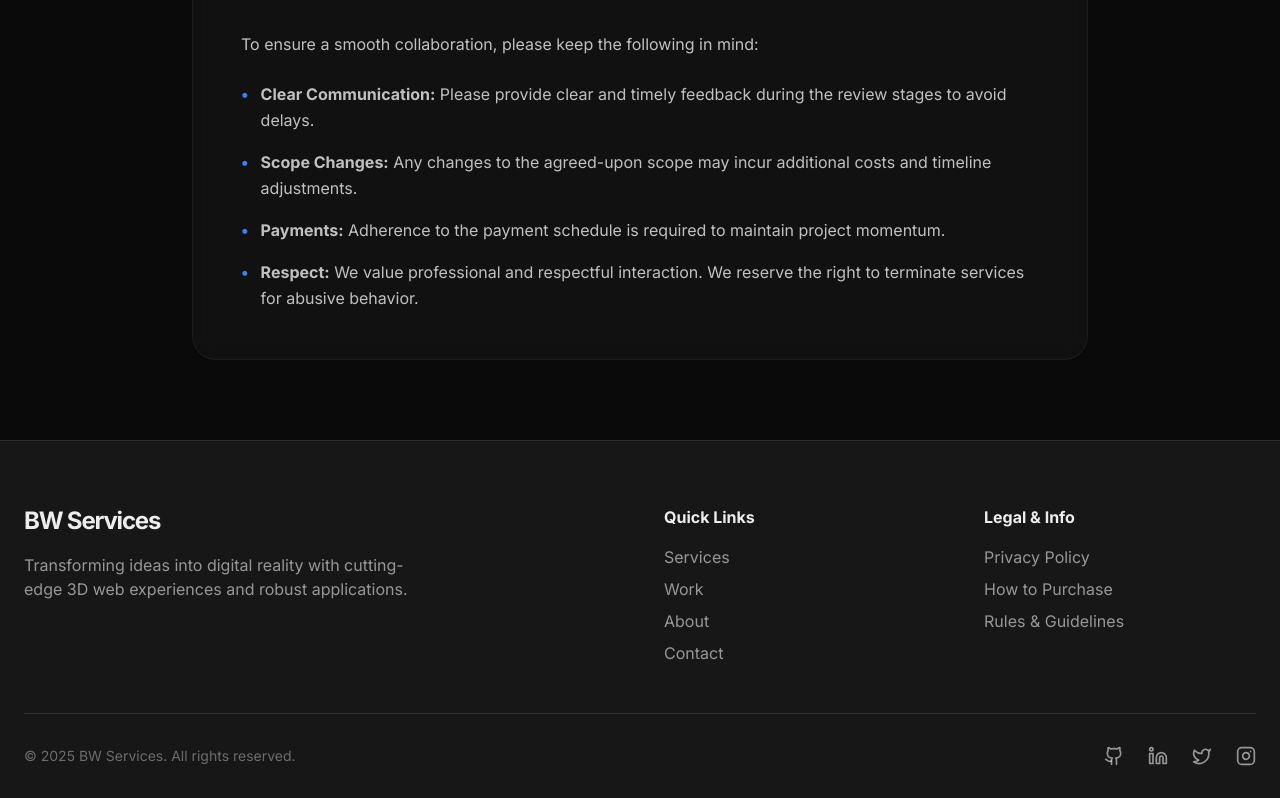
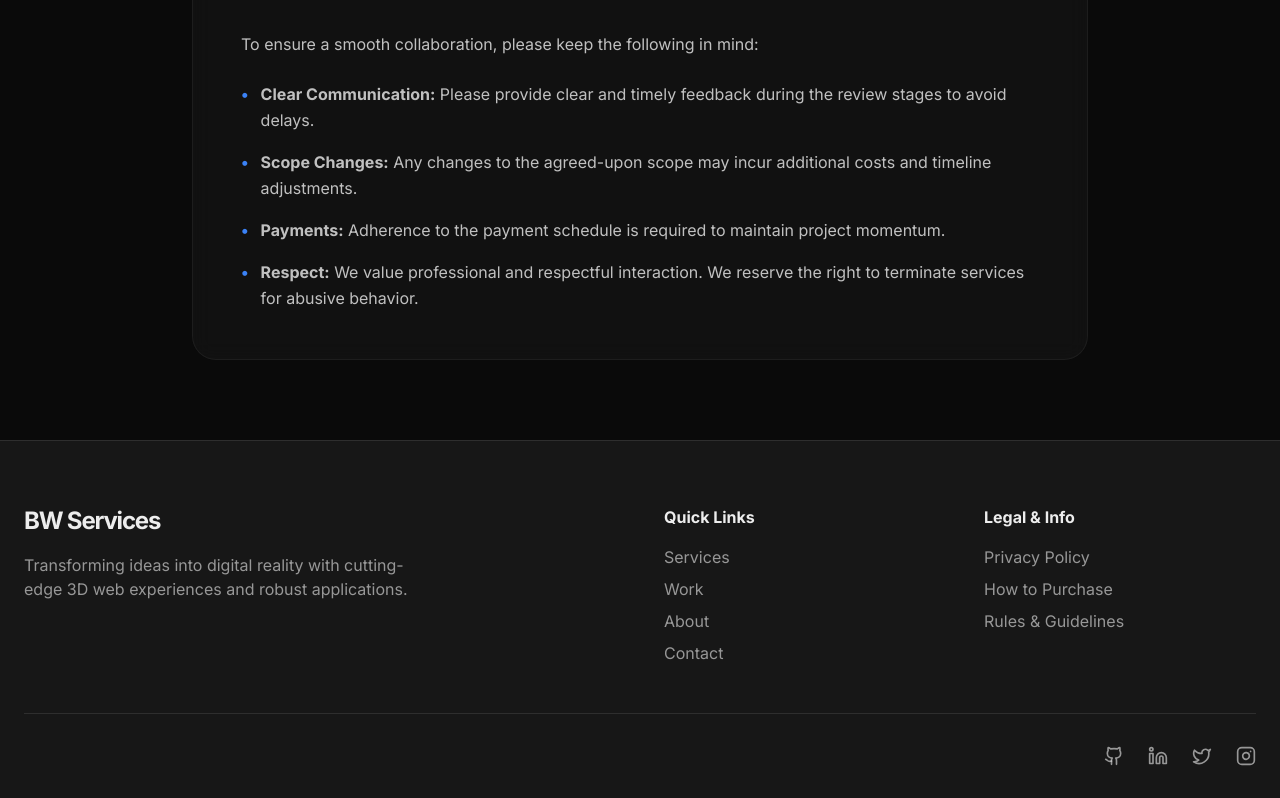
Before and after one commit to bwservices06-art/bwservicesweb, a Next.js app: page /legal in a window 1280 px wide. Shown: the part 1804-2602 px from the top of the page. Built offline with nearby package versions, Linux system fonts and the light colour scheme; no server answers; the database is empty.

Commit message:
Remove copyright text from footer

```diff
--- a/components/Footer.tsx
+++ b/components/Footer.tsx
@@ -41,9 +41,7 @@ export default function Footer() {
                 </div>
 
                 <div className="border-t border-white/10 pt-8 flex flex-col md:flex-row items-center justify-between gap-4">
-                    <p className="text-sm text-foreground/40">
-                        © {new Date().getFullYear()} BW Services. All rights reserved.
-                    </p>
+                    <div />
                     <div className="flex items-center gap-6 text-foreground/60">
                         <a href="#" className="hover:text-primary transition-colors"><Github size={20} /></a>
                         <a href="#" className="hover:text-primary transition-colors"><Linkedin size={20} /></a>
```
